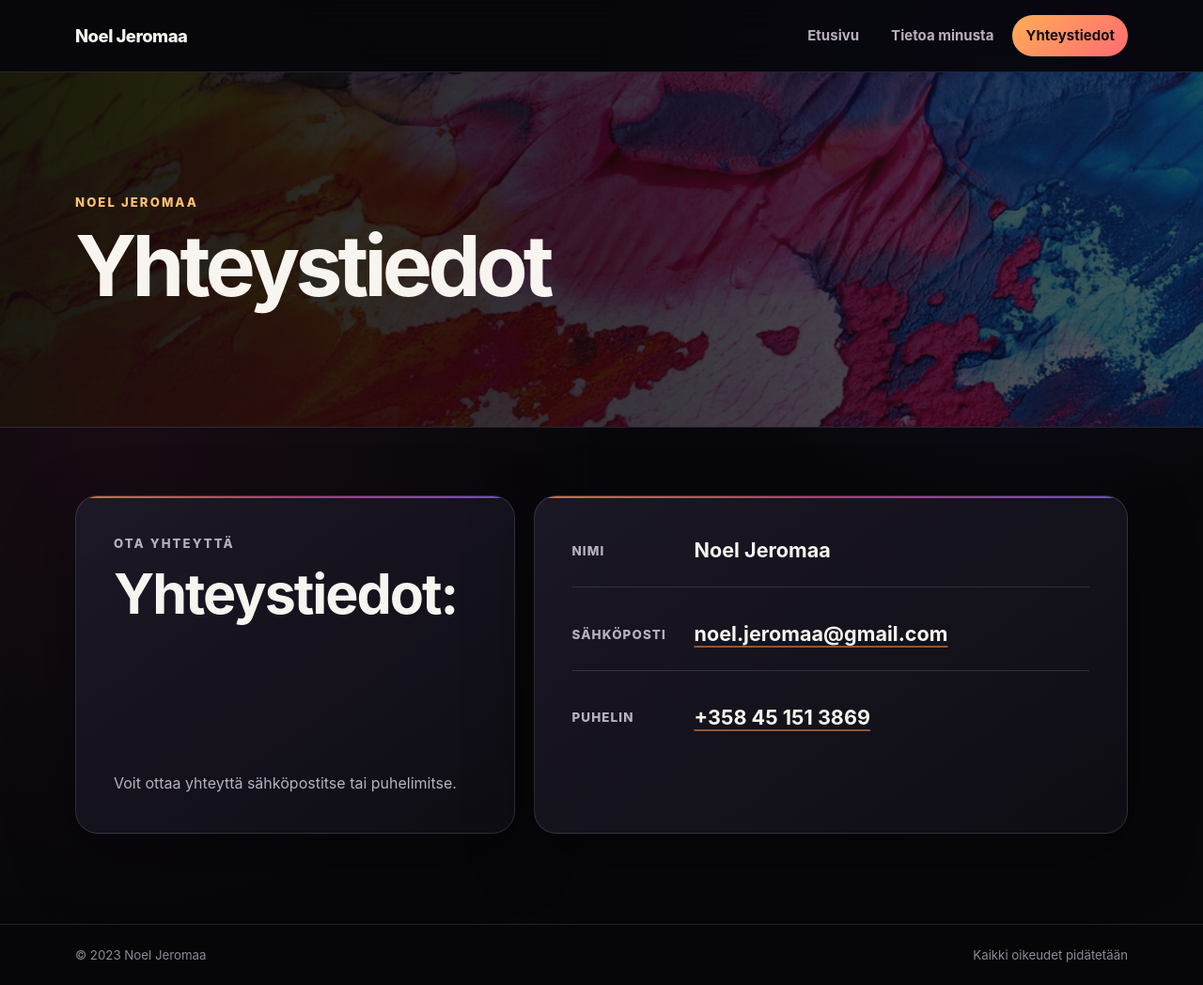
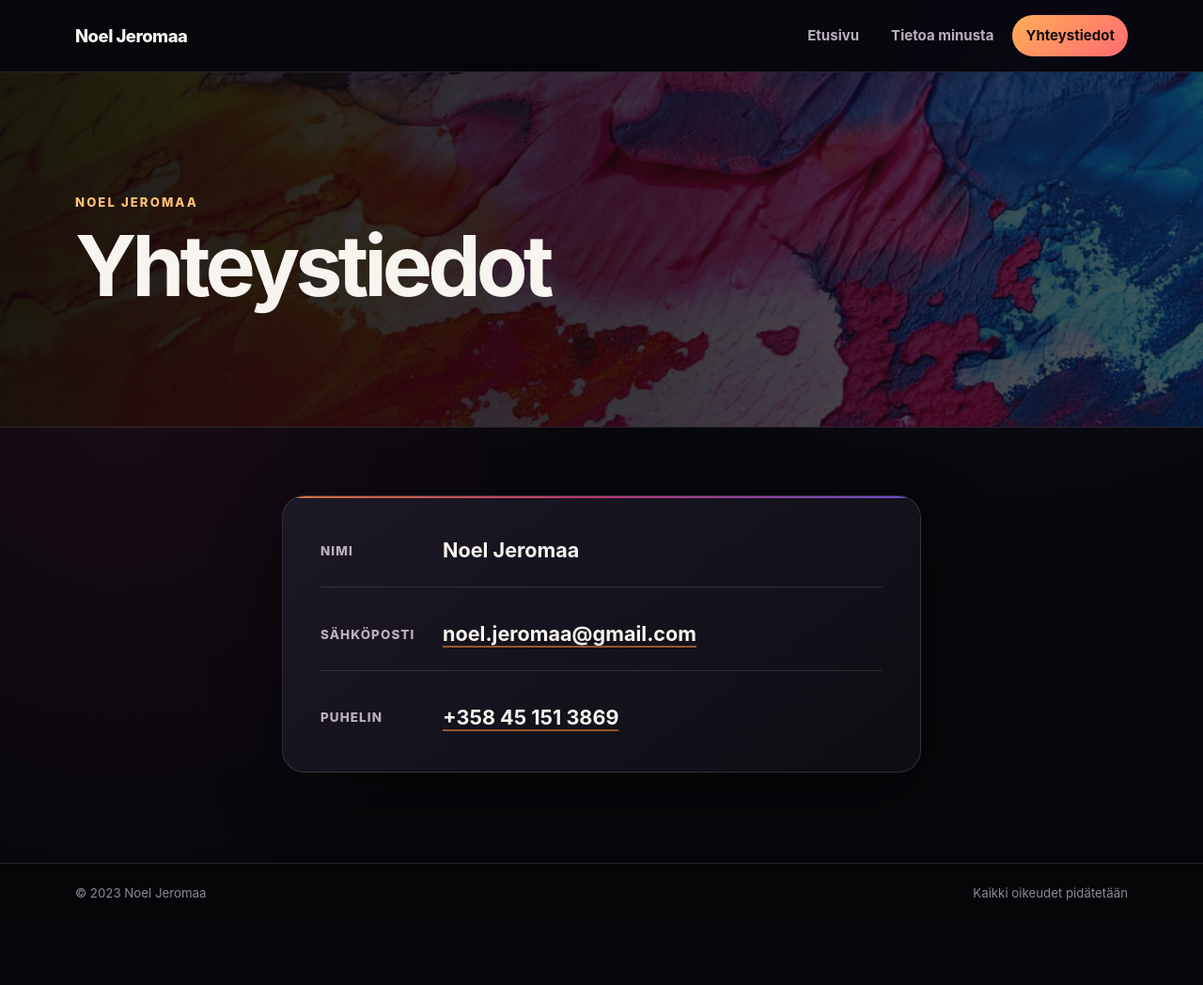
Before and after one commit to Nokke77/nettisivut, a plain HTML site: page yhteystiedot.html in a window 1280 px wide. Shown: the whole page at 94% size. After the commit the page ends 983 px from the top, so only its background shows below. Drawn offline with Linux system fonts and the light colour scheme.

Commit message:
Yhteystiedot päivitys

```diff
--- a/styles.css
+++ b/styles.css
@@ -398,7 +398,8 @@ a:focus-visible {
 
 .contact-wrap {
   display: grid;
-  grid-template-columns: 0.85fr 1.15fr;
+  grid-template-columns: minmax(0, 680px);
+  justify-content: center;
   gap: 20px;
 }
 
--- a/yhteystiedot.html
+++ b/yhteystiedot.html
@@ -30,14 +30,6 @@
 
       <div class="content">
         <div class="contact-wrap">
-          <section class="card contact-lead">
-            <div>
-              <p class="eyebrow">Ota yhteyttä</p>
-              <h2>Yhteystiedot:</h2>
-            </div>
-            <p>Voit ottaa yhteyttä sähköpostitse tai puhelimitse.</p>
-          </section>
-
           <section class="card" aria-label="Yhteystiedot">
             <dl class="contact-list">
               <div class="contact-row">
```
